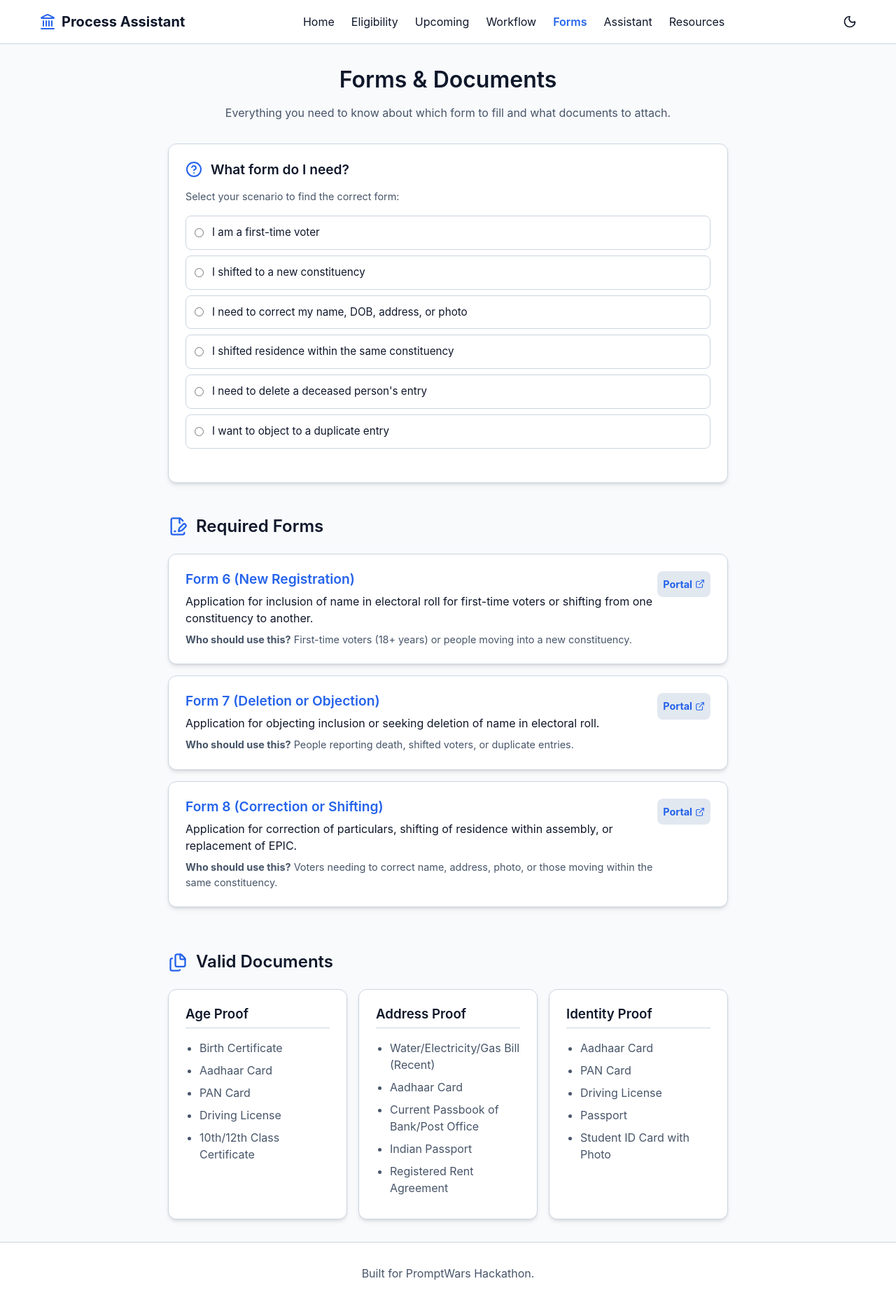
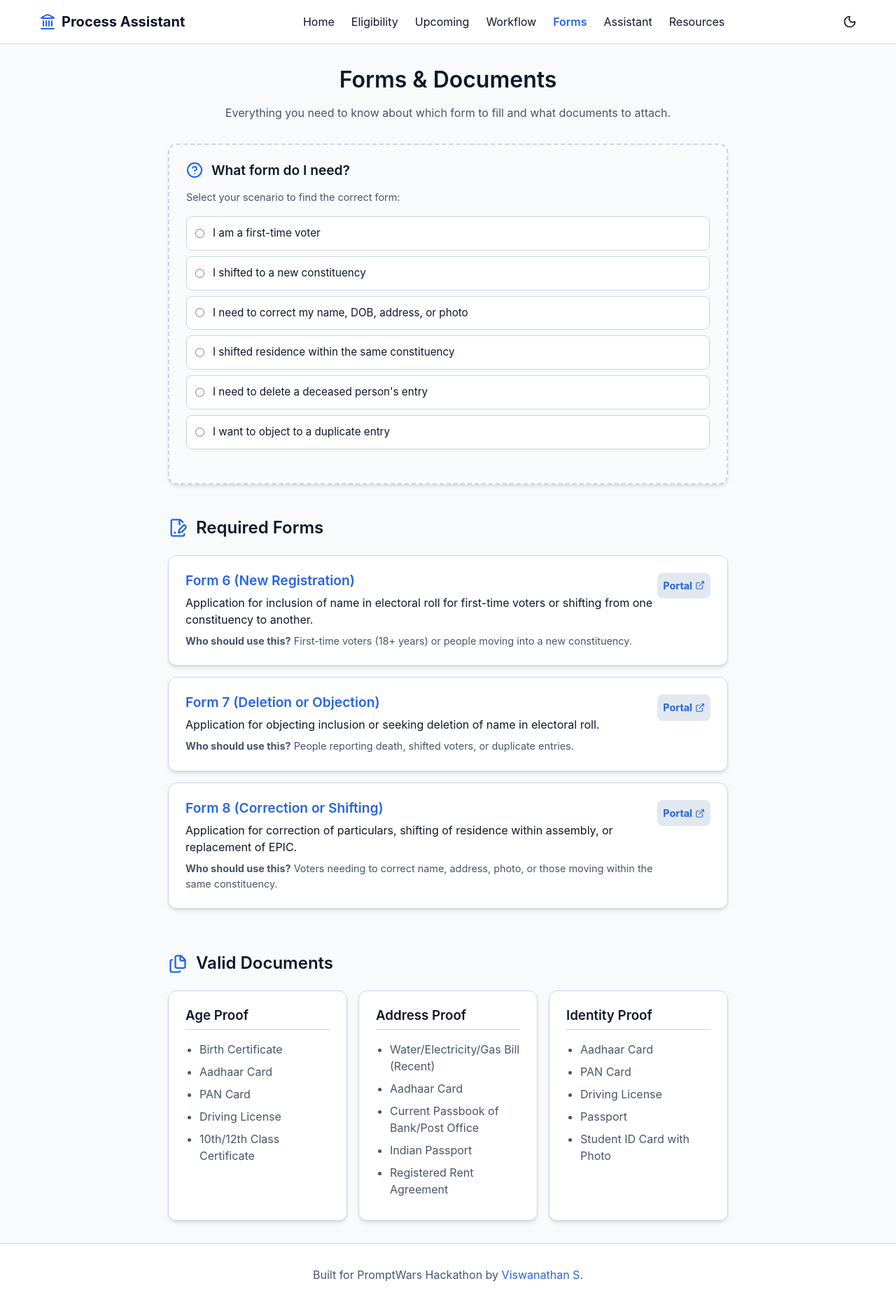
Before and after one commit to Viswanathan49/election-process-education-assistant, a React (Vite) app: page /forms in a window 1280 px wide. Shown: the top 1870 px of the page at 70% size. Built offline with nearby package versions, Linux system fonts and the light colour scheme.

Commit message:
style: fix card margins and add footer author link

```diff
--- a/src/components/Card.jsx
+++ b/src/components/Card.jsx
@@ -1,7 +1,7 @@
 import React from 'react';
 
-const Card = ({ children, className = '', hoverable = false }) => {
-  const style = {
+const Card = ({ children, className = '', hoverable = false, style = {} }) => {
+  const baseStyle = {
     backgroundColor: 'var(--card-bg)',
     borderRadius: '0.75rem',
     padding: '1.5rem',
@@ -9,11 +9,12 @@
     border: '1px solid var(--border-color)',
     transition: hoverable ? 'transform 0.2s, box-shadow 0.2s' : 'none',
     cursor: hoverable ? 'pointer' : 'default',
+    ...style
   };
 
   return (
     <div
-      style={style}
+      style={baseStyle}
       className={`card ${hoverable ? 'hoverable' : ''} ${className}`}
       onMouseEnter={(e) => {
         if(hoverable) {
--- a/src/components/Layout.jsx
+++ b/src/components/Layout.jsx
@@ -108,7 +108,7 @@
       </main>
 
       <footer style={{ backgroundColor: 'var(--card-bg)', borderTop: '1px solid var(--border-color)', padding: '2rem 1rem', textAlign: 'center', color: 'var(--secondary-text)' }}>
-        <p>Built for PromptWars Hackathon.</p>
+        <p>Built for PromptWars Hackathon by <a href="https://www.linkedin.com/in/viswanathan-sivakumar" target="_blank" rel="noreferrer">Viswanathan S</a>.</p>
       </footer>
 
       <style>{`
```
